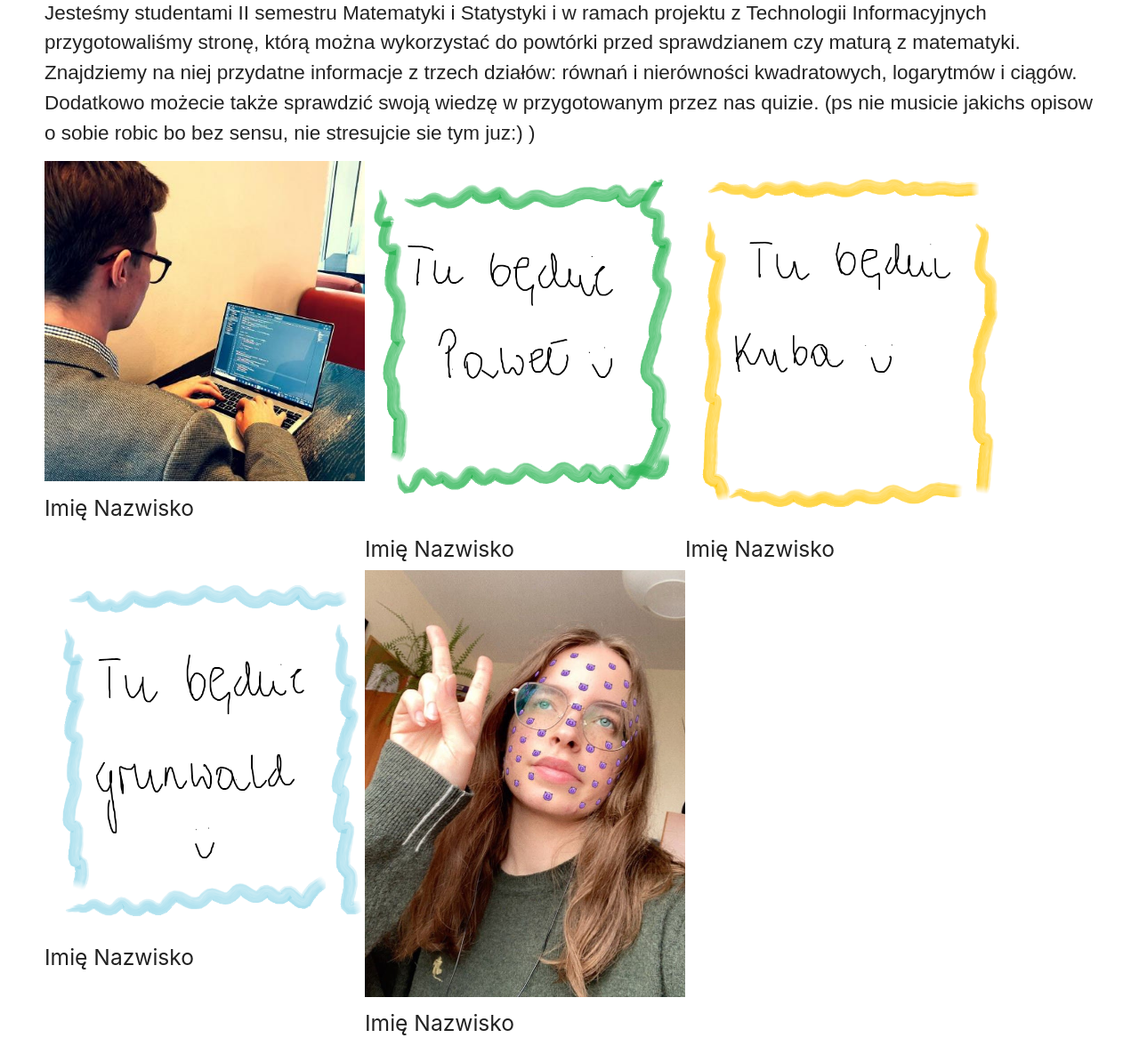
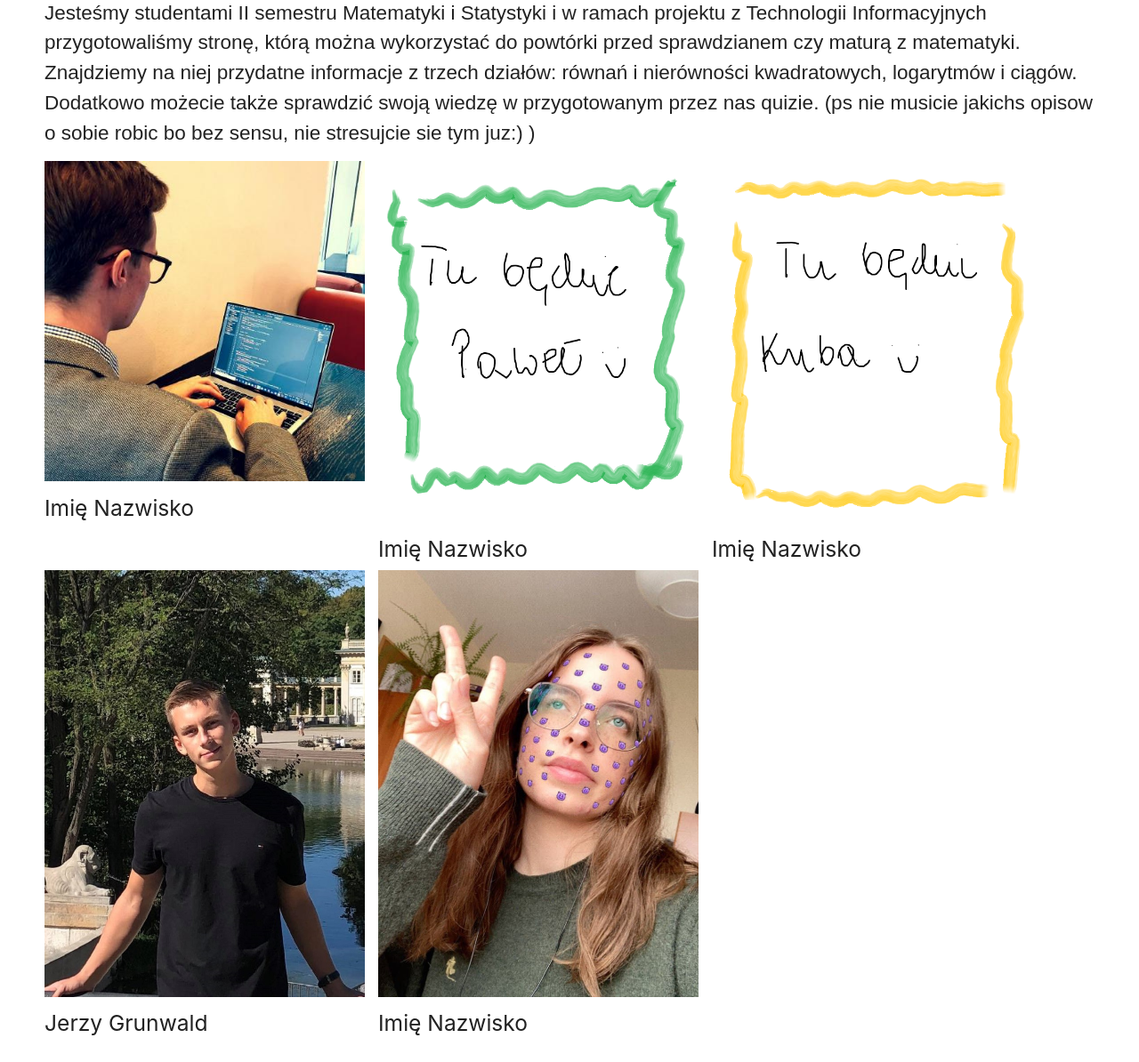
Before and after one commit to pawelduraj/wizualizacje-matematyki, a Flask app: page /about in a window 1280 px wide. Shown: the part 166-1360 px from the top of the page at 89% size. Run offline with Flask 2, Linux system fonts and the light colour scheme; some web fonts are replaced.

Commit message:
added photo grunwald.png

```diff
--- a/static/style.css
+++ b/static/style.css
@@ -66,6 +66,7 @@ div.flex-column {
     display: flex;
     flex-direction: column;
     flex-wrap: wrap;
+    margin-right: 1em;
 }
 
 .sidenav li > a {
--- a/templates/about.html
+++ b/templates/about.html
@@ -22,7 +22,7 @@
         </div>
         <div class="flex-column">
             <img class="image" src="{{ url_for('static', filename='pics/grunwald.png') }}" width="360" alt="Grunwald">
-            <h5>Imię Nazwisko</h5>
+            <h5>Jerzy Grunwald</h5>
         </div>
         <div class="flex-column">
             <img class="image" src="{{ url_for('static', filename='pics/wiktoria.jpg') }}" width="360" alt="Wiktoria">
```
Also changed, not shown: static/pics/grunwald.png.
